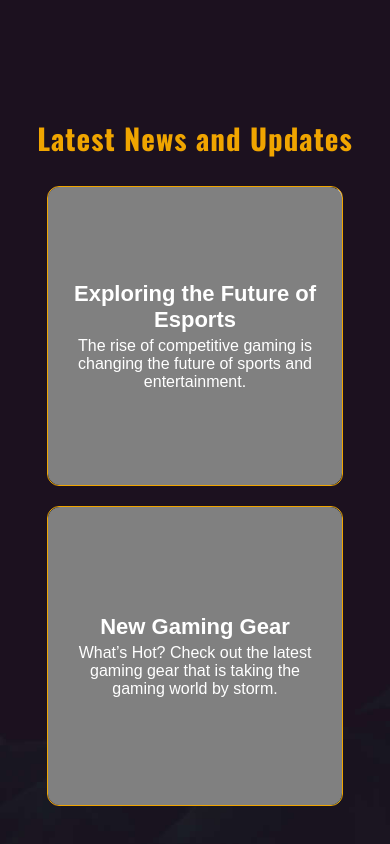
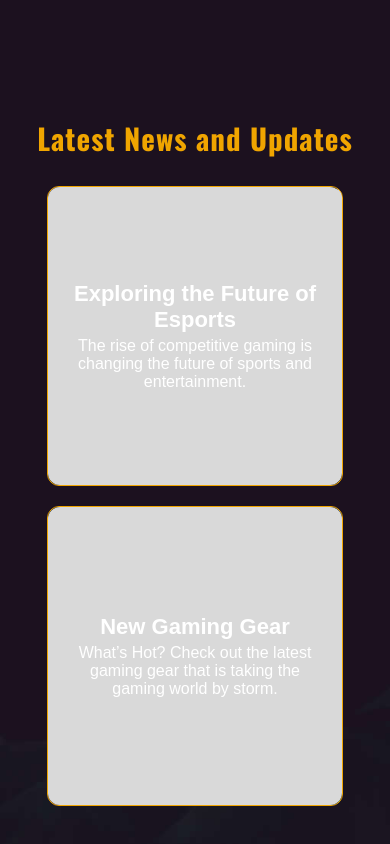
Before and after one commit to Vanshdeveloper/pixelforge, a plain HTML site: page index.html in a window 390 px wide. Shown: the part 3684-4528 px from the top of the page. Drawn offline with nearby package versions, Linux system fonts and the light colour scheme; a web font is replaced by a local one.

Commit message:
Update stylesheet.css

```diff
--- a/assets/css/stylesheet.css
+++ b/assets/css/stylesheet.css
@@ -657,7 +657,7 @@ article {
     padding: 0 12px;
     height: 100%;
     width: 100%;
-    background-color: #808080;
+    background-color: #d9d9d9;
     display: flex;
     align-items: center;
     justify-content: center;
```
